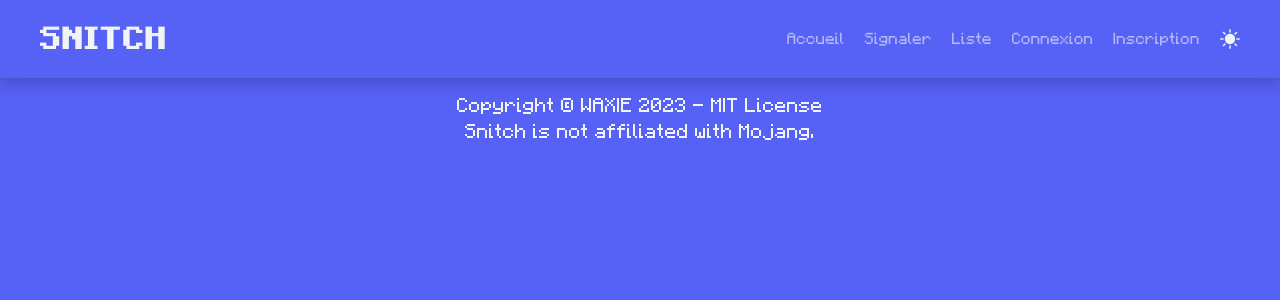
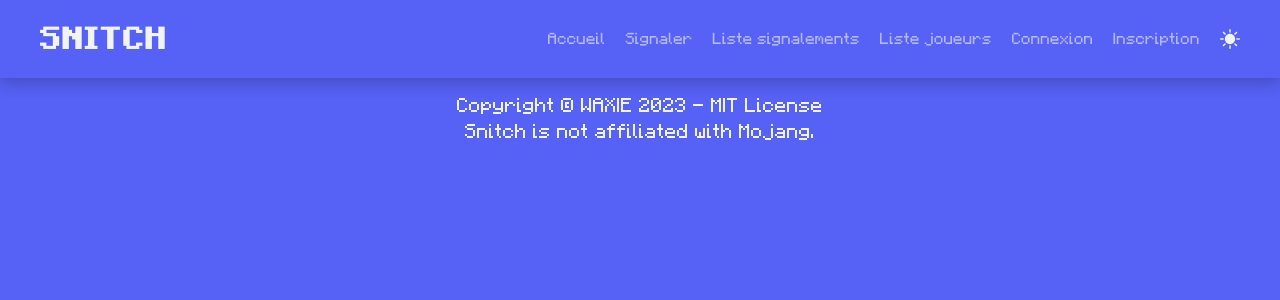
Before and after one commit to snitch-mc/Snitch, a PHP site: template Views/layout.php in a window 1280 px wide. Shown: the top 300 px of the page. Run offline with PHP 8.4, Linux system fonts and the light colour scheme; the template is opened without the code that fills it: most values are stand-ins (such as "Sample title", 1, 10 or a date in 2020); data that the repository does not hold is empty; some libraries are stand-ins or nearby versions.

Commit message:
Added reported link

```diff
--- a/Views/layout.php
+++ b/Views/layout.php
@@ -32,7 +32,8 @@
             <div id="nav-items" data-state="close">
                 <a href="/" class="txt-button augmented-button <?php if (str_contains($title, "Accueil")) {echo "is-active";}?>">Accueil</a>
                 <a href="/posts/add" class="txt-button augmented-button <?php if (str_contains($title, "Signaler")) {echo "is-active";}?>">Signaler</a>
-                <a href="/posts" class="txt-button augmented-button <?php if (str_contains($title, "Liste")) {echo "is-active";}?>">Liste</a>
+                <a href="/posts" class="txt-button augmented-button <?php if (str_contains($title, "Liste")) {echo "is-active";}?>">Liste signalements</a>
+                <a href="/reported" class="txt-button augmented-button <?php if (str_contains($title, "Joueur signalés")) {echo "is-active";}?>">Liste joueurs</a>
                 <?php if (isset($_SESSION["user"])): ?>
 
                     <?php $user = $_SESSION["user"]["username"]; ?>
```
